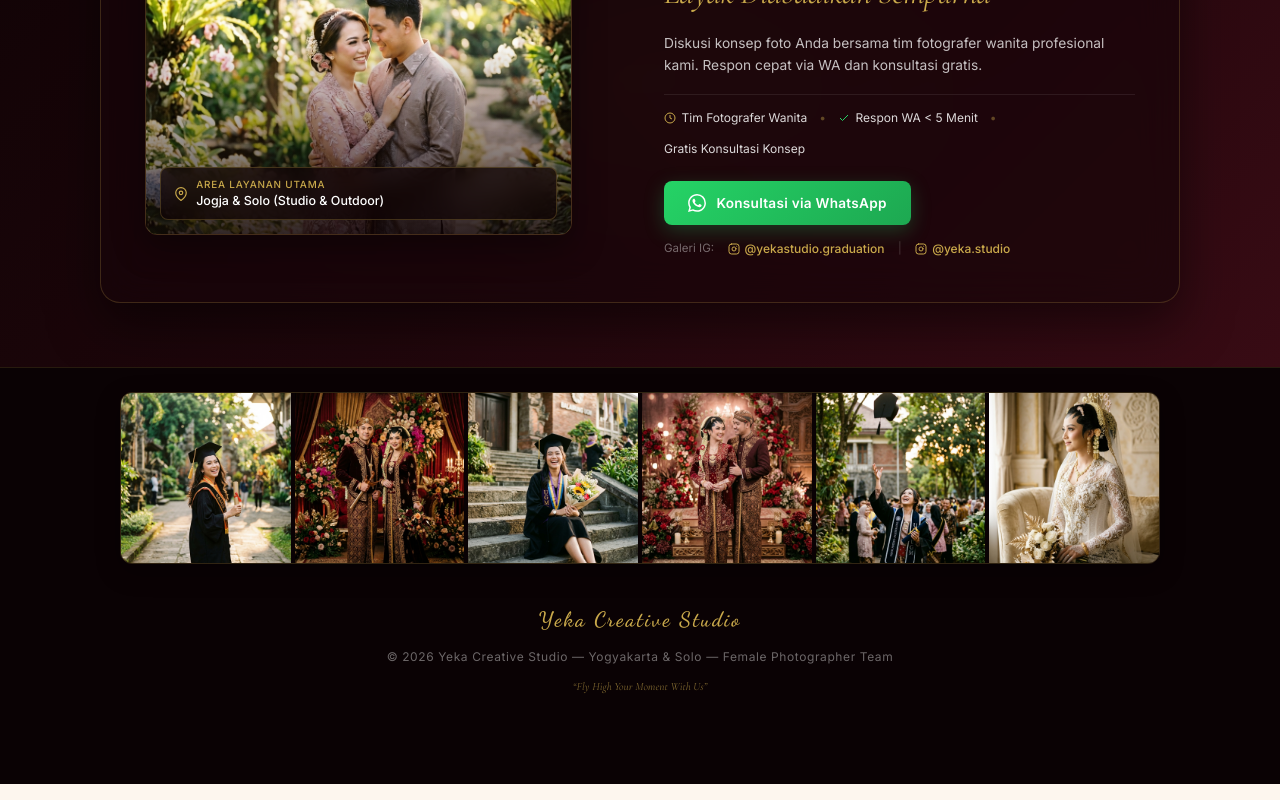
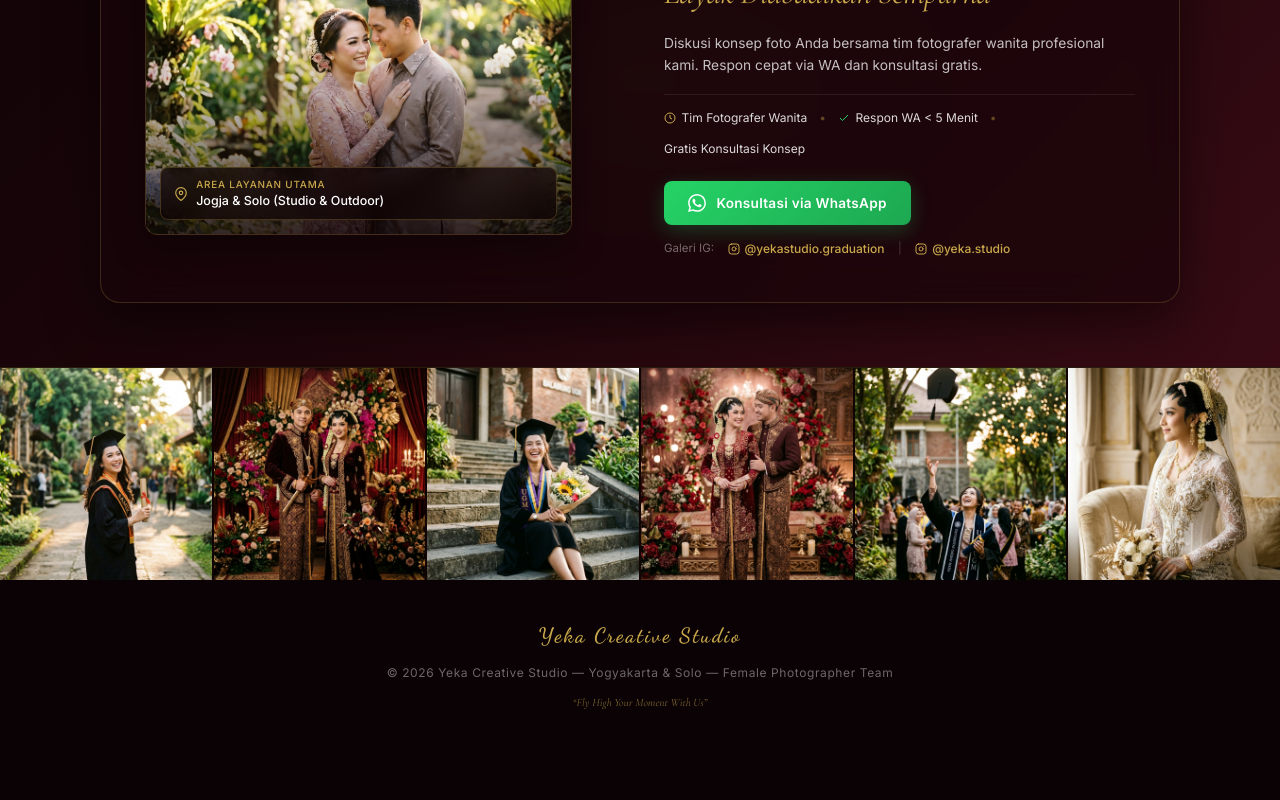
Before and after one commit to andrew-sora/yeka-studio, a Next.js app: page / in a window 1280 px wide. Shown: the part 7673-8473 px from the top of the page. Built offline with nearby package versions, Linux system fonts and the light colour scheme.

Commit message:
revert: restore full-bleed edge-to-edge layout for footer photo reel grid

```diff
--- a/src/components/Footer.tsx
+++ b/src/components/Footer.tsx
@@ -16,27 +16,19 @@ export default function Footer() {
       background: '#0a0204',
       borderTop: '1px solid rgba(201,169,75,0.15)',
     }}>
-      {/* Mini Instagram Photo Reel Grid (Contained for consistent width) */}
-      <div style={{
-        maxWidth: '1080px',
-        margin: '1.5rem auto 0 auto',
-        padding: '0 1.25rem',
-      }}>
+      {/* Mini Instagram Photo Reel Grid (Full-bleed Edge-to-Edge) */}
       <div style={{
         display: 'grid',
         gridTemplateColumns: 'repeat(6, 1fr)',
-          gap: '4px',
-          borderRadius: '12px',
-          overflow: 'hidden',
-          border: '1px solid rgba(201,169,75,0.2)',
-          boxShadow: '0 8px 24px rgba(0,0,0,0.3)',
+        gap: '2px',
+        background: '#120305',
+        width: '100%',
       }}>
         {FOOTER_REEL.map((src, i) => (
           <div key={i} style={{ position: 'relative', aspectRatio: '1', overflow: 'hidden' }}>
-              <Image src={src} alt="Portfolio Yeka Studio" fill style={{ objectFit: 'cover' }} sizes="200px" />
+            <Image src={src} alt="Portfolio Yeka Studio" fill style={{ objectFit: 'cover' }} sizes="(max-width: 768px) 33vw, 17vw" />
           </div>
         ))}
-        </div>
       </div>
 
       <div style={{
```
Lines whose indentation alone changed are shown as unchanged.
